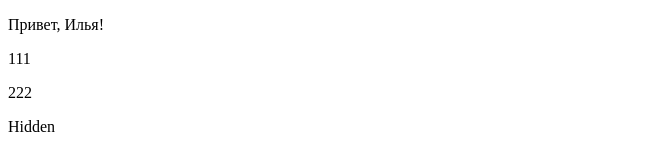
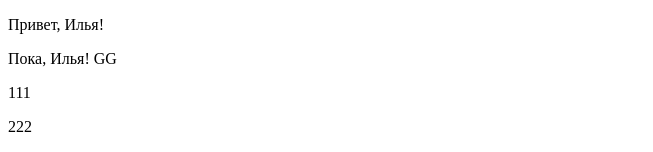
Before and after one commit to khudysh/web-3-test, a Vue app: page / in a window 1280 px wide. Shown: the top 152 px of the page, without its empty margins (0-653 px from the left). Built offline with nearby package versions, Linux system fonts and the light colour scheme; grey boxes are pictures that could not be loaded.

Commit message:
Ban Ilya

```diff
--- a/src/App.vue
+++ b/src/App.vue
@@ -1,6 +1,7 @@
 <template>
   <div>
     <p>Привет, Илья!</p>
+    <p>Пока, Илья! GG</p>
   </div>
   <p>{{ text1 }}</p>
   <p>{{ text2 }}</p>
```
